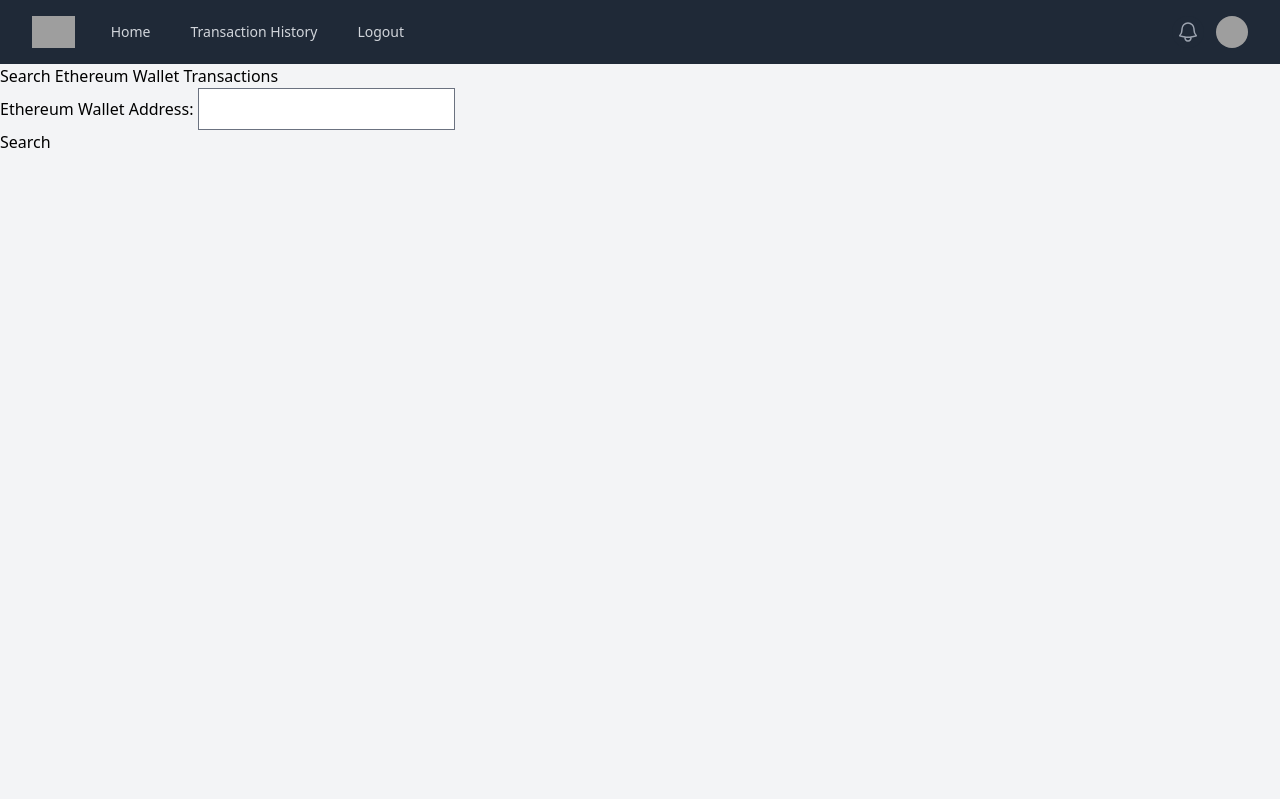
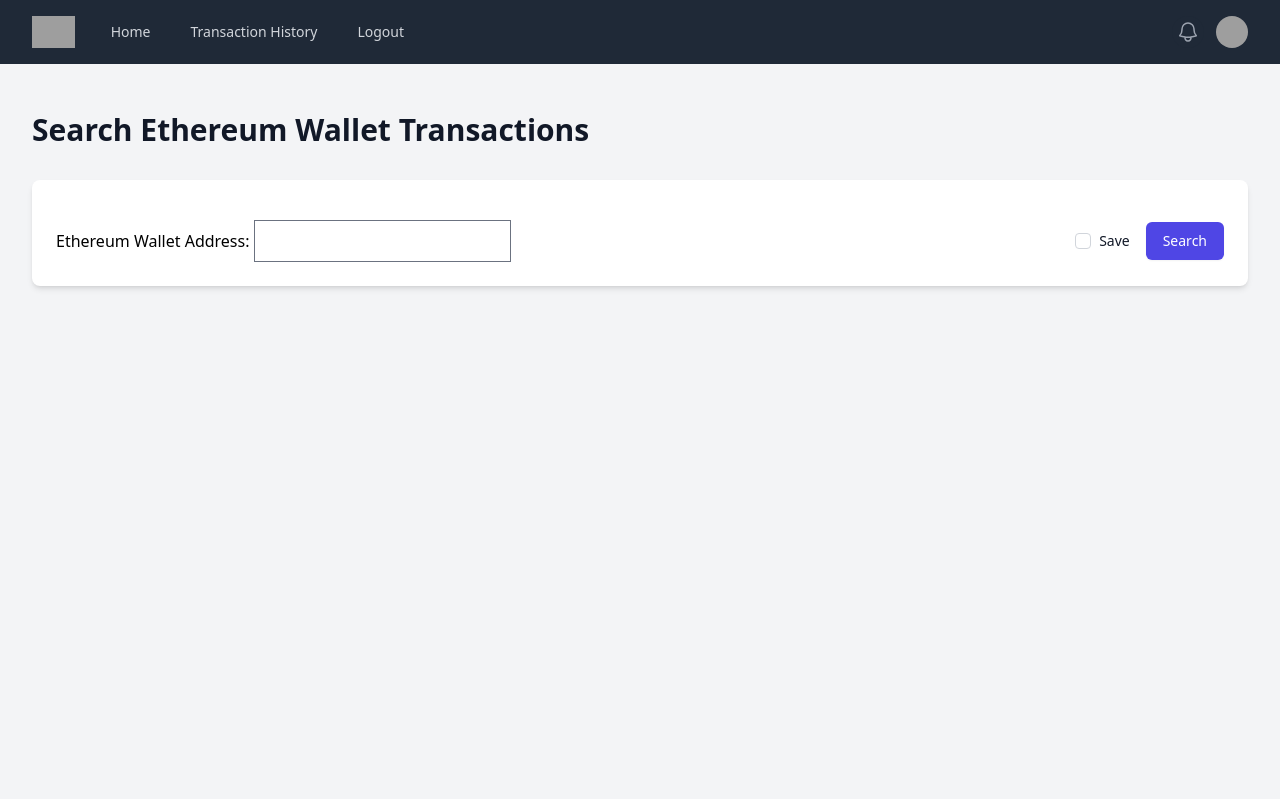
Before and after one commit to Drakeramore86/Crypto_wallet, a Django app: page /search/ in a window 1280 px wide. Shown: the top 799 px of the page. Run offline with Django 5.2, Linux system fonts and the light colour scheme; the visitor is signed in with stand-in values (Sample User, id 1); style sheets or scripts are compiled from the project's sources; some libraries are stand-ins or nearby versions; grey boxes are pictures that could not be loaded.

Commit message:
layout changes and favorite address feature

```diff
--- a/users/views.py
+++ b/users/views.py
@@ -12,8 +12,10 @@ from django import forms
 @login_required
 def profile(request):
     profile = get_object_or_404(Profile, user=request.user)
+    favorite_addresses = profile.favorite_addresses.all()
     print(profile.name)  # Print profile data to ensure it's fetched correctly
-    return render(request, 'profile.html', {'profile': profile})
+    return render(request, 'profile.html', {'profile': profile, 'favorite_addresses': favorite_addresses})
+
 
 
 class LoginForm(forms.Form):
--- a/wallet/templates/wallet/search_address.html
+++ b/wallet/templates/wallet/search_address.html
@@ -2,40 +2,53 @@
 {% load static %}
 
 {% block main_content %}
-<div class="content">
-    <h1>Search Ethereum Wallet Transactions</h1>
-    <div class="search-container">
-        <form method="post" class="search-form">
+<div class="max-w-7xl mx-auto py-12 px-4 sm:px-6 lg:px-8">
+    <h1 class="text-3xl font-extrabold text-gray-900 mb-8">Search Ethereum Wallet Transactions</h1>
+    <div class="bg-white shadow-md rounded-lg p-6">
+        <form method="post" class="space-y-4">
             {% csrf_token %}
-            {{ form.as_p }}
-            <button type="submit" class="search-button">Search</button>
+            <div class="flex items-center">
+                <div class="flex-grow">
+                    {{ form.address.label_tag }}
+                    {{ form.address }}
+                </div>
+                {% if user.is_authenticated %}
+                <div class="flex items-center ml-4">
+                    <input type="checkbox" name="save_address" id="save_address" class="h-4 w-4 text-indigo-600 border-gray-300 rounded focus:ring-indigo-500">
+                    <label for="save_address" class="ml-2 block text-sm text-gray-900">Save</label>
+                </div>
+                {% endif %}
+                <div class="ml-4">
+                    <button type="submit" class="inline-flex justify-center py-2 px-4 border border-transparent shadow-sm text-sm font-medium rounded-md text-white bg-indigo-600 hover:bg-indigo-700 focus:outline-none focus:ring-2 focus:ring-offset-2 focus:ring-indigo-500">Search</button>
+                </div>
+            </div>
         </form>
     </div>
 
     {% if transactions %}
-        <h2>Transactions for {{ address }}</h2>
+        <h2 class="text-2xl font-bold mt-8 mb-4">Transactions for {{ address }}</h2>
         <div class="transactions-container">
             {% for trans_num, transaction_data in transactions.items %}
-        <div class="transaction-frame">
+            <div class="transaction-frame bg-gray-100 p-4 rounded-lg mb-4">
                 <table class="transaction-table">
                     <tr>
-                    <td><strong>Transaction Number:</strong></td>
+                        <td class="font-semibold">Transaction Number:</td>
                         <td>{{ trans_num }}</td>
                     </tr>
                     <tr>
-                    <td><strong>To:</strong></td>
+                        <td class="font-semibold">To:</td>
                         <td>{{ transaction_data.To }}</td>
                     </tr>
                     <tr>
-                    <td><strong>From:</strong></td>
+                        <td class="font-semibold">From:</td>
                         <td>{{ transaction_data.From }}</td>
                     </tr>
                     <tr>
-                    <td><strong>Current Balance:</strong></td>
+                        <td class="font-semibold">Current Balance:</td>
                         <td>{{ transaction_data.Current_Balance }}</td>
                     </tr>
                     <tr>
-                    <td><strong>Time:</strong></td>
+                        <td class="font-semibold">Time:</td>
                         <td>{{ transaction_data.Time }}</td>
                     </tr>
                 </table>
@@ -44,6 +57,4 @@
         </div>
     {% endif %}
 </div>
-
-
 {% endblock %}
--- a/wallet/views.py
+++ b/wallet/views.py
@@ -2,6 +2,8 @@ from django.shortcuts import render
 from requests import get
 from datetime import datetime
 from .forms import AddressForm
+from users.models import Profile, FavoriteAddress
+from django.contrib import messages
 
 ETHER_VALUE = 10 ** 18
 
@@ -48,10 +50,6 @@ def get_transactions(address):
         trans_num += 1
     return context
 
-def main_page_view(request):
-    context = {}
-    return render(request, 'wallet/homepage.html', context)
-
 def search_address(request):
     form = AddressForm()
     context = {'form': form}
@@ -62,4 +60,19 @@ def search_address(request):
             transactions = get_transactions(address)
             context['address'] = address
             context['transactions'] = transactions
+            if request.user.is_authenticated and 'save_address' in request.POST:
+                profile = Profile.objects.get(user=request.user)
+                # Check if the user already has 10 addresses
+                if profile.favorite_addresses.count() < 10:
+                    favorite_address, created = FavoriteAddress.objects.get_or_create(profile=profile, address=address)
+                    if created:
+                        messages.success(request, 'Address saved to your profile.')
+                    else:
+                        messages.info(request, 'Address already in your favorites.')
+                else:
+                    messages.error(request, 'You can only save up to 10 favorite addresses.')
     return render(request, 'wallet/search_address.html', context)
+
+def main_page_view(request):
+    context = {}
+    return render(request, 'wallet/homepage.html', context)
```
Also changed, not shown: templates/profile.html (+12 -0 lines), users/admin.py (+6 -1 lines), users/forms.py (+6 -2 lines), users/models.py (+8 -0 lines), users/migrations/0003_favoriteaddress.py (added). Lines whose indentation alone changed are shown as unchanged.
